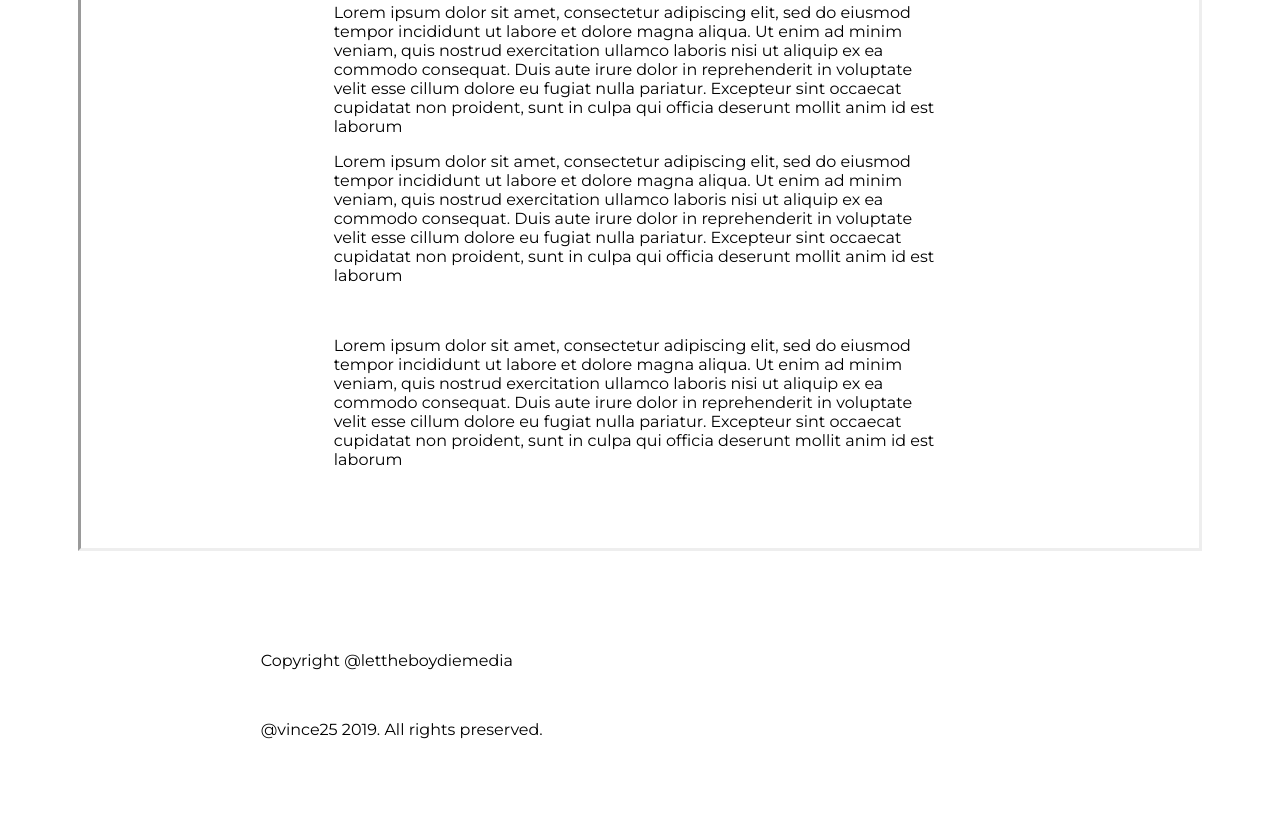
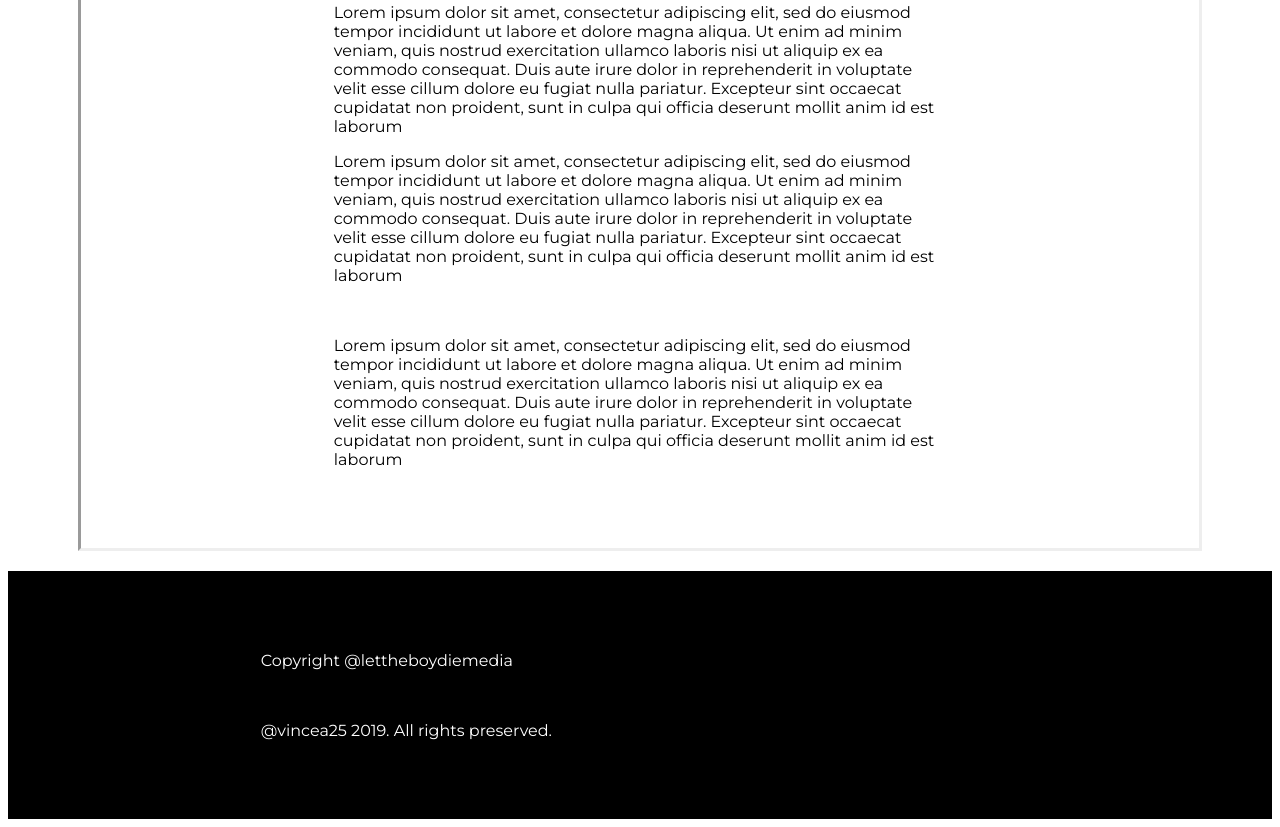
Before and after one commit to lettheboydie/alanturing, a plain HTML site: page index.html in a window 1280 px wide. Shown: the part 915-1742 px from the top of the page. Drawn offline with Linux system fonts and the light colour scheme.

Commit message:
Update index.html

```diff
--- a/index.html
+++ b/index.html
@@ -64,7 +64,7 @@
 
 
 </body>
-
+	 <footer>
 
 		<div class="contact">
 
@@ -73,7 +73,7 @@
 
 				<p>Copyright @lettheboydiemedia </p>
 				</br>
-			<p> @vince25
+			<p> @vincea25
 			2019. All rights preserved.</p>
 
 			</a>
```
